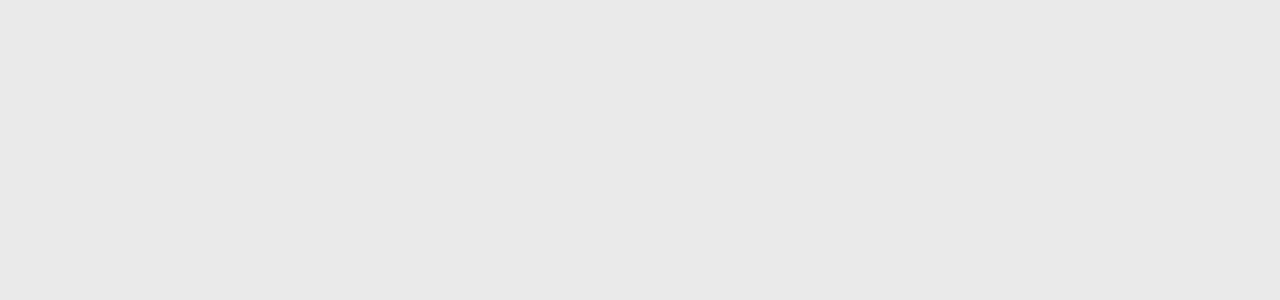
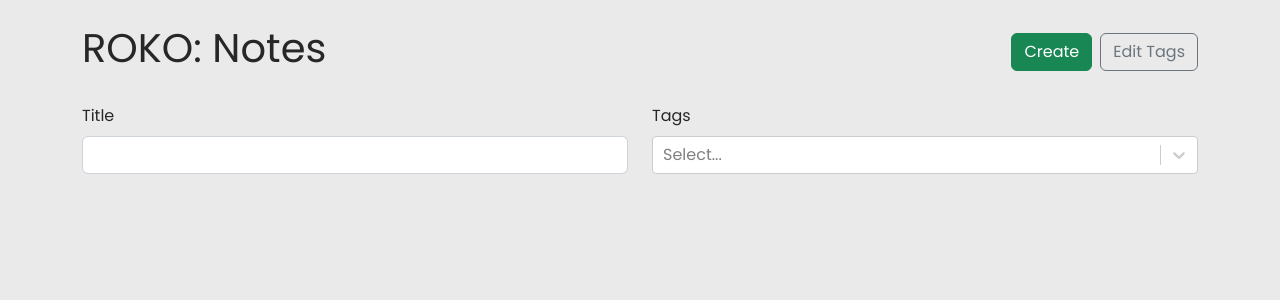
Before and after one commit to rokoworlds/roko-notes, a React (Vite) app: page / in a window 1280 px wide. Shown: the top 300 px of the page. Built offline with nearby package versions, Linux system fonts and the light colour scheme.

Commit message:
fix: route path v3

```diff
--- a/src/App.tsx
+++ b/src/App.tsx
@@ -97,7 +97,7 @@
     <div className={bgTheme}>
     <Container className='my-4'>
       <Routes>
-        <Route path='/roko-notes' element={<NoteList notes={notesWithTags} availableTags={tags} onUpdateTag={updateTag} onDeleteTag={deleteTag}/>}></Route>
+        <Route path='/' element={<NoteList notes={notesWithTags} availableTags={tags} onUpdateTag={updateTag} onDeleteTag={deleteTag}/>}></Route>
         <Route path='/new' element={<NewNote onSubmit={onCreateNote} onAddTag={addTag} availableTags={tags}/>} />
         <Route path='*' element={<Navigate to='/' />} />
         <Route path='/:id' element={<NoteLayout notes={notesWithTags}/>}>
```
